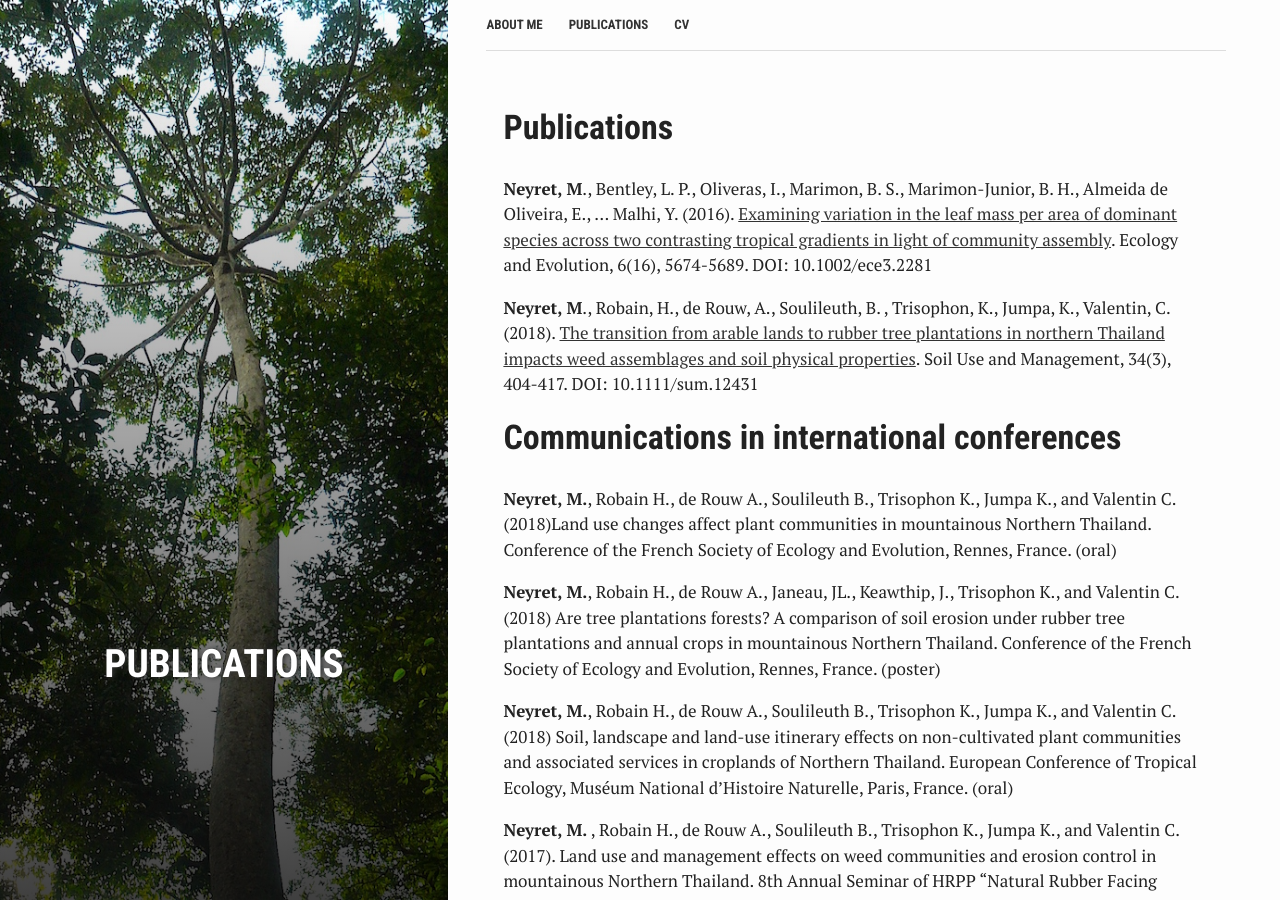
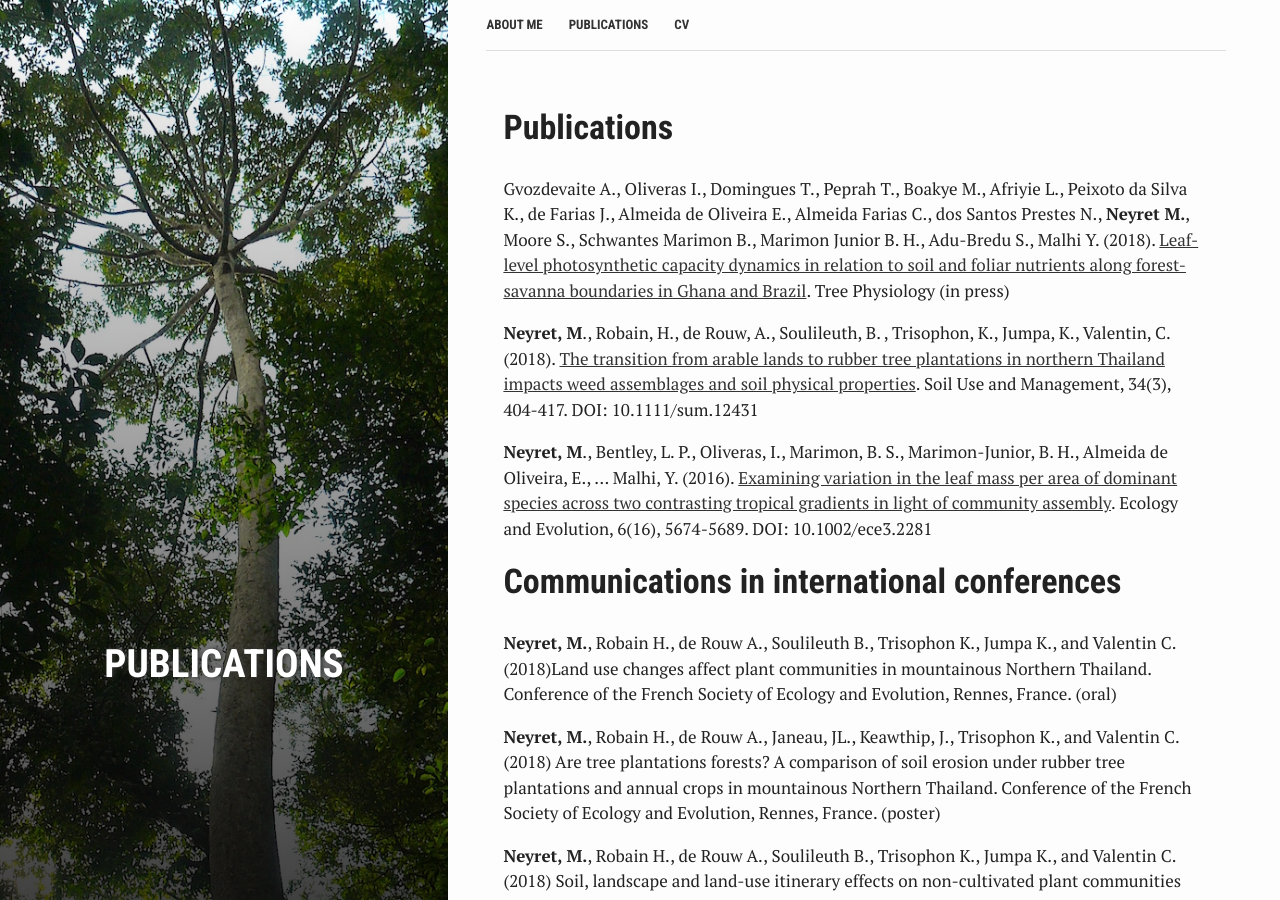
Before and after one commit to mneyret/website, a Jekyll site: the page built from publi.md, in a window 1280 px wide and 900 px high. Built offline with Jekyll 4.4.1, drawn with Linux system fonts in a browser that asks for light colours.

Commit message:
add Agne paper

```diff
--- a/publi.md
+++ b/publi.md
@@ -7,10 +7,13 @@ bg: arbre.jpg
 
 # **Publications**
 
+Gvozdevaite A., Oliveras I., Domingues T., Peprah T., Boakye M., Afriyie L., Peixoto da Silva K., de Farias J., Almeida de Oliveira E., Almeida Farias C., dos Santos Prestes N.,
+**Neyret M.**, Moore S., Schwantes Marimon B., Marimon Junior B. H., Adu-Bredu S., Malhi Y. (2018). <a href="https://academic.oup.com/treephys/advance-article/doi/10.1093/treephys/tpy117/5155328" target="_blank">Leaf-level photosynthetic capacity dynamics in relation to soil and foliar nutrients along forest-savanna boundaries in Ghana and Brazil</a>. Tree Physiology (in press)
+
+**Neyret, M**., Robain, H., de Rouw, A., Soulileuth, B. , Trisophon, K., Jumpa, K., Valentin, C. (2018). <a href="/assets/images/Neyret_et_al-2018-Soil_Use_and_Management.pdf" target="_blank">The transition from arable lands to rubber tree plantations in northern Thailand impacts weed assemblages and soil physical properties</a>. Soil Use and Management, 34(3), 404-417. DOI: 10.1111/sum.12431
+
 **Neyret, M**., Bentley, L. P., Oliveras, I., Marimon, B. S., Marimon-Junior, B. H., Almeida de Oliveira, E., ... Malhi, Y. (2016). <a href="http://onlinelibrary.wiley.com/doi/10.1002/ece3.2281/epdf" target="_blank">Examining variation in the leaf mass per area of dominant species across two contrasting tropical gradients in light of community assembly</a>. Ecology and Evolution, 6(16), 5674-5689. DOI: 10.1002/ece3.2281
 
-
-**Neyret, M**., Robain, H., de Rouw, A., Soulileuth, B. , Trisophon, K., Jumpa, K., Valentin, C. (2018). <a href="/assets/images/Neyret_et_al-2018-Soil_Use_and_Management.pdf" target="_blank">The transition from arable lands to rubber tree plantations in northern Thailand impacts weed assemblages and soil physical properties</a>. Soil Use and Management, 34(3), 404-417. DOI: 10.1111/sum.12431
 
 # **Communications in international conferences**
 
```
